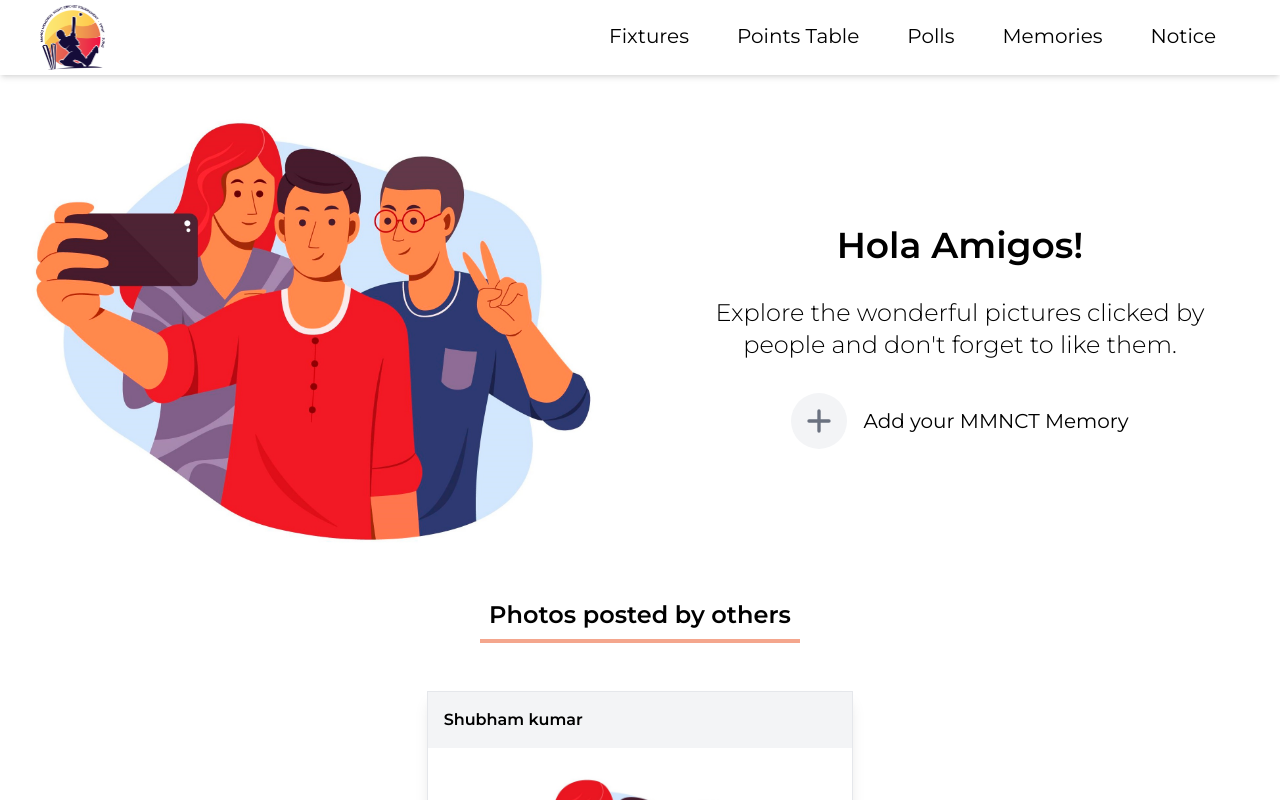
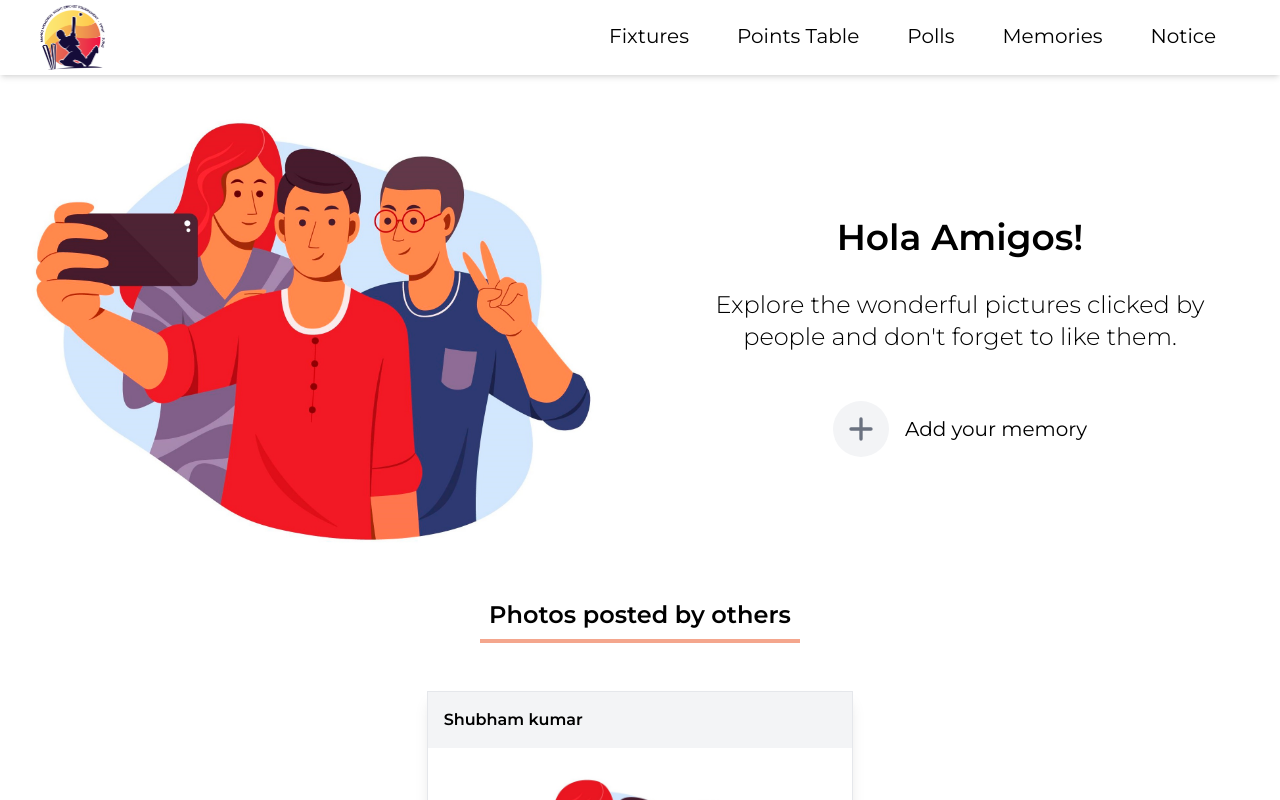
Before and after one commit to ujjwalkirti/mmnct, a Next.js app: page /photocontest in a window 1280 px wide. Shown: the top 800 px of the page. Built offline with nearby package versions, Linux system fonts and the light colour scheme.

Commit message:
Changed font size

```diff
--- a/pages/photocontest.js
+++ b/pages/photocontest.js
@@ -28,7 +28,7 @@ const photocontest = () => {
                 Explore the wonderful pictures clicked by people and don't
                 forget to like them.
               </p>
-              <div className="flex flex-row items-center justify-center text-xl gap-4 pt-6 md:pt-8">
+              <div className="flex flex-row items-center justify-center gap-4 pt-12">
                 <div className="flex items-center justify-center w-14 h-14 rounded-full bg-gray-100">
                   <svg
                     xmlns="http://www.w3.org/2000/svg"
@@ -45,12 +45,12 @@ const photocontest = () => {
                     />
                   </svg>
                 </div>
-                <p>Add your MMNCT Memory</p>
+                <p className="text-lg md:text-xl">Add your memory</p>
               </div>
             </div>
           </div>
         </div>
-        <p className="mt-20 lg:mt-0 text-center text-2xl font-semibold">
+        <p className="mt-14 lg:mt-0 text-center text-2xl font-semibold">
           Photos posted by others
         </p>
         <div className="mt-2 border-b-4 border-[#F4A68D] w-10/12 md:w-2/5 lg:w-3/12 mx-auto"></div>
```
